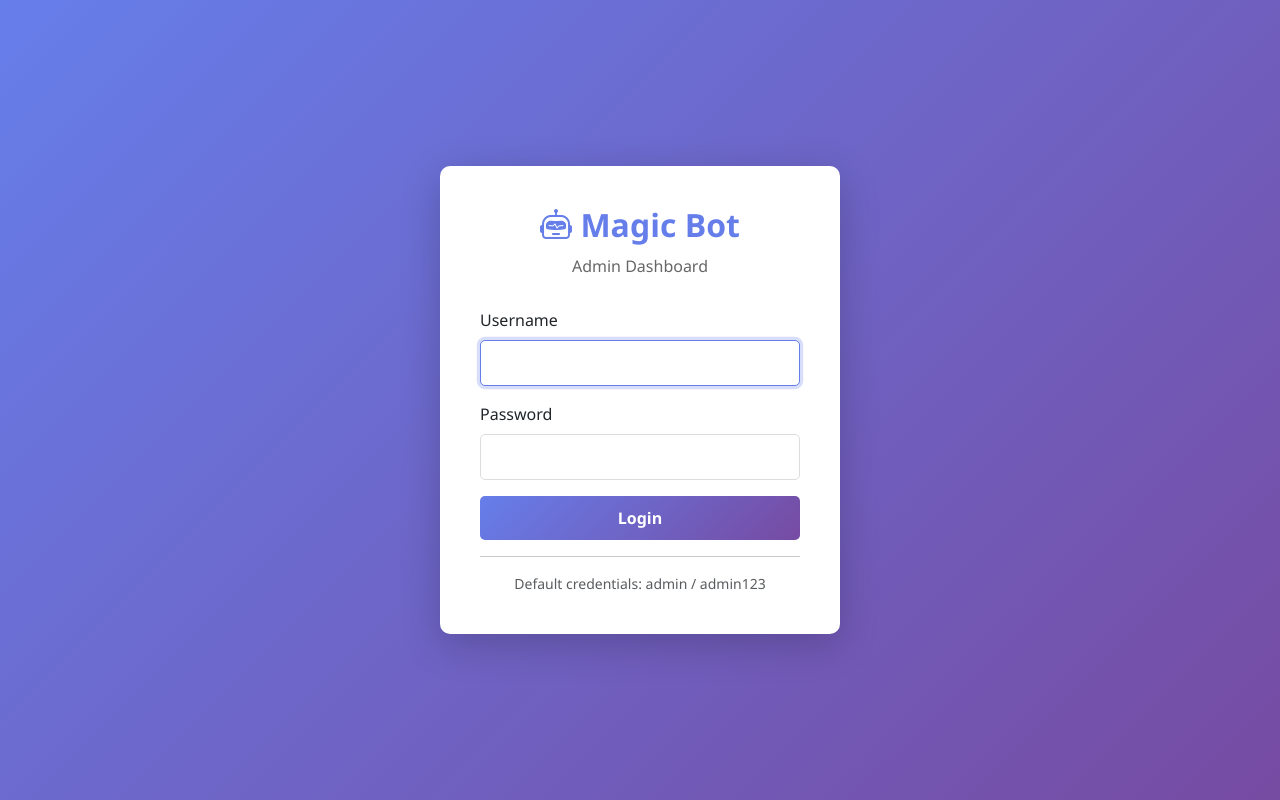
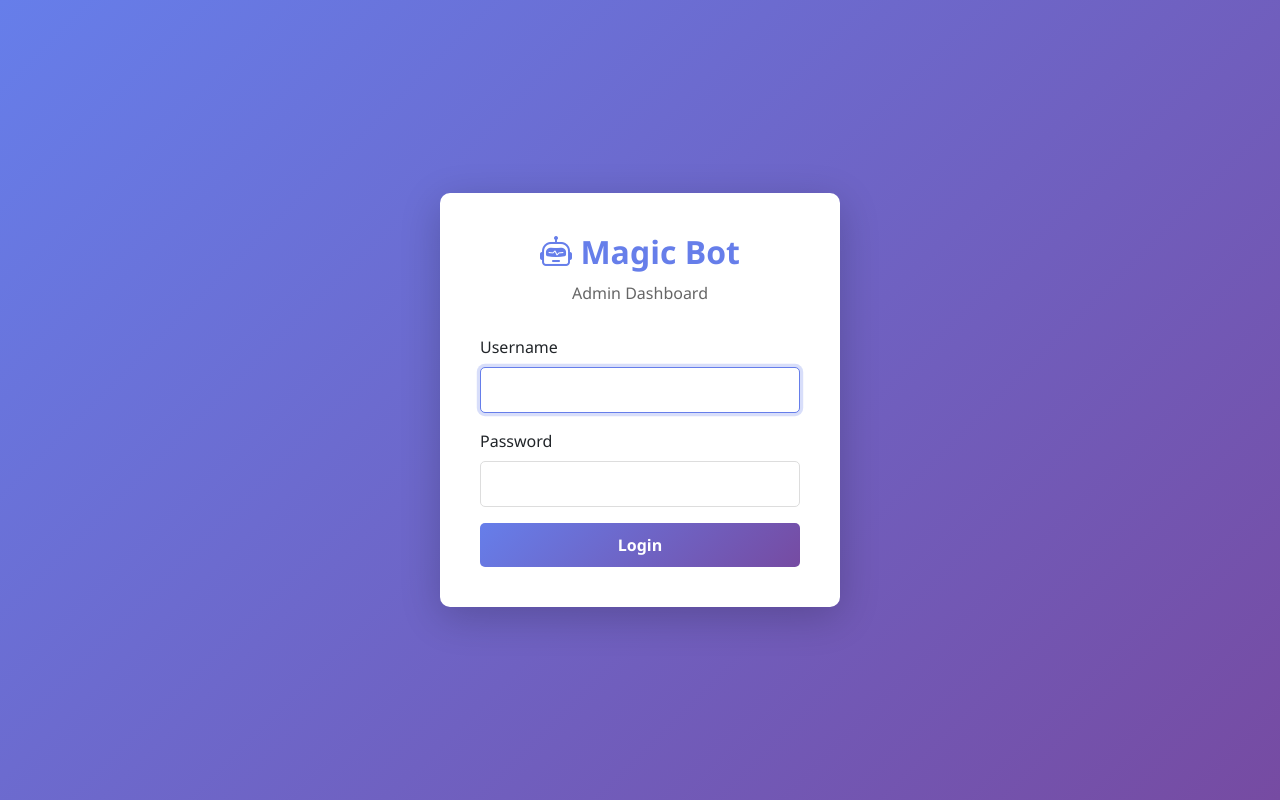
Before and after one commit to Gundeg/magicbot, a Flask app: page /admin/login in a window 1280 px wide. Run offline with Flask 3, Linux system fonts and the light colour scheme; parts of the project's set-up code (start-up, migrations or seed data) failed here and were passed over.

Commit message:
Login page: drop the default-credentials hint
The login form showed "Default credentials: admin / admin123" under the
button. Production admins have their own passwords, so the hint only
advertised a guessable account to anyone who reached the login page.

Co-Authored-By: Claude Fable 5.1 <noreply@anthropic.com>

```diff
--- a/templates/login.html
+++ b/templates/login.html
@@ -87,11 +87,6 @@
             </div>
             <button type="submit" class="btn btn-login btn-primary">Login</button>
         </form>
-
-        <hr>
-        <small class="text-muted d-block text-center">
-            Default credentials: admin / admin123
-        </small>
     </div>
 
     <link href="https://cdn.jsdelivr.net/npm/bootstrap-icons@1.11.0/font/bootstrap-icons.css" rel="stylesheet">
```
